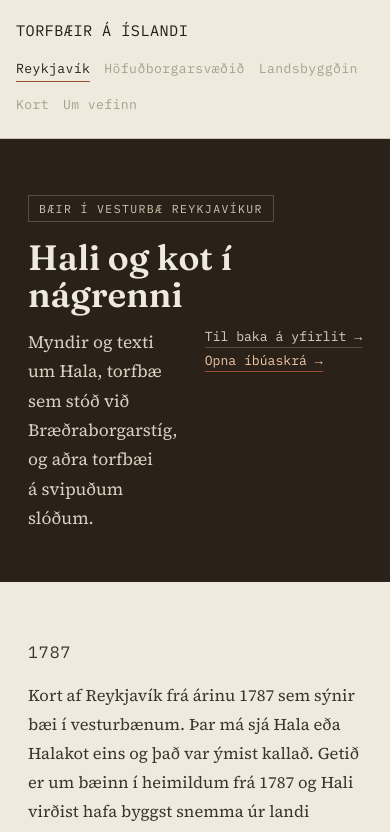
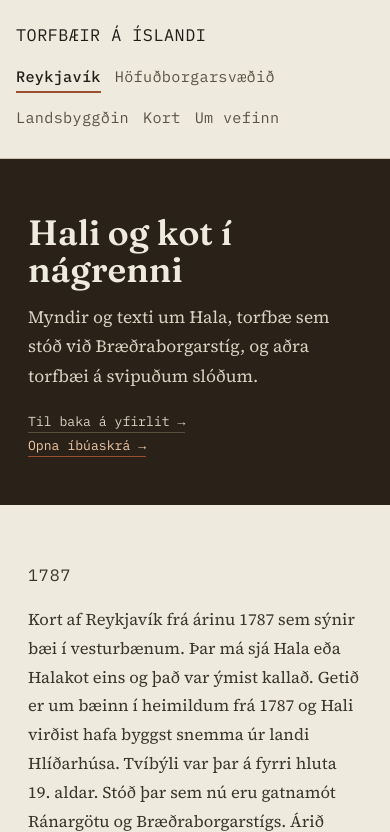
Before and after one commit to BjossiJons/Torfbaeir2, a plain HTML site: page Tomthus/T-Hali.html in a window 390 px wide. Shown: the top 832 px of the page. Drawn offline with Linux system fonts and the light colour scheme.

Commit message:
Búinn að breyta hausum og laga aðeina

```diff
--- a/Tomthus/T-Hali.html
+++ b/Tomthus/T-Hali.html
@@ -35,7 +35,6 @@
 
     <section class="hero">
       <div class="hero-inner">
-        <span class="tag">Bæir í vesturbæ Reykjavíkur</span>
         <h1>Hali og kot í nágrenni</h1>
 
         <div class="hero-row">
--- a/css/farm-page.css
+++ b/css/farm-page.css
@@ -7,12 +7,6 @@
   max-width: var(--content-width);
   margin: 0 auto;
   padding: 56px 28px 48px;
-}
-
-.farm-page .hero .tag {
-  color: var(--cream-ink-soft);
-  border: 1px solid var(--peat-line);
-  padding: 5px 10px;
 }
 
 .farm-page h1 {
@@ -131,7 +125,7 @@
   padding: 10px 2px 14px;
   font-family: var(--font-mono);
   font-size: 0.72rem;
-  color: var(--stone);
+  color: var(--stone-text);
   letter-spacing: 0.02em;
 }
 
@@ -248,7 +242,9 @@
   }
 
   .farm-page .hero-row {
-    align-items: flex-start;
+    grid-template-columns: 1fr;
+    align-items: start;
+    gap: 22px;
   }
 
   .farm-page .hero-actions {
--- a/css/main.css
+++ b/css/main.css
@@ -8,6 +8,8 @@
   --stone: #a89f8c;
   --stone-line: #cbc3af;
   --moss: #45543a;
+  --ink-muted: #5a5345;
+  --stone-text: #6b6354;
   --peat: #2a2118;
   --peat-line: #5a4f3d;
   --rust: #9c4f2e;
@@ -54,7 +56,7 @@ a {
 .nav {
   max-width: var(--content-width);
   margin: 0 auto;
-  padding: 20px 28px;
+  padding: 24px 28px;
   display: flex;
   align-items: baseline;
   justify-content: space-between;
@@ -63,7 +65,7 @@ a {
 }
 
 .brand {
-  font-size: 0.95rem;
+  font-size: 1.05rem;
   letter-spacing: 0.03em;
   text-transform: uppercase;
   color: var(--ink);
@@ -73,33 +75,34 @@ a {
 
 .menu {
   display: flex;
-  gap: 22px;
+  gap: 30px;
   flex-wrap: wrap;
 }
 
 .menu a {
   text-decoration: none;
-  color: var(--stone);
-  font-size: 0.82rem;
-  letter-spacing: 0.03em;
-  padding-bottom: 4px;
-  border-bottom: 1px solid transparent;
+  color: var(--ink-muted);
+  font-size: 0.95rem;
+  letter-spacing: 0.02em;
+  padding-bottom: 5px;
+  border-bottom: 2px solid transparent;
 }
 
 .menu a:hover {
   color: var(--ink);
+  border-bottom-color: var(--stone-line);
 }
 
 .menu a.active,
 .menu a[aria-current="page"] {
   color: var(--ink);
+  font-weight: 500;
   border-bottom-color: var(--rust);
 }
 
 /* ---------- Fyrirsagnir og eyebrow ---------- */
 
-.eyebrow,
-.tag {
+.eyebrow {
   display: inline-block;
   font-family: var(--font-mono);
   font-size: 0.72rem;
@@ -173,7 +176,7 @@ footer {
   margin-top: 30px;
   padding: 26px 28px;
   border-top: 1px solid var(--stone-line);
-  color: var(--stone);
+  color: var(--stone-text);
   text-align: center;
   font-family: var(--font-mono);
   font-size: 0.78rem;
```
Also changed, not shown: BlankPage.html (+0 -1 lines), Borgarkort.html (+0 -1 lines), RvkBujardir.html (+0 -1 lines), RvkTomthus.html (+0 -1 lines), Tomthus/T-Ananaust.html (+0 -1 lines), Tomthus/T-Arnarholl.html (+0 -1 lines), Tomthus/T-Bradraedi.html (+0 -1 lines), Tomthus/T-Dukskot.html (+0 -1 lines), Tomthus/T-Gotuhus.html (+0 -1 lines), Tomthus/T-Graenaborg.html (+0 -1 lines), Tomthus/T-Grimsstadir.html (+0 -1 lines), css/home.css (+1 -7 lines), css/overview.css (+2 -8 lines), index.html (+0 -1 lines).
